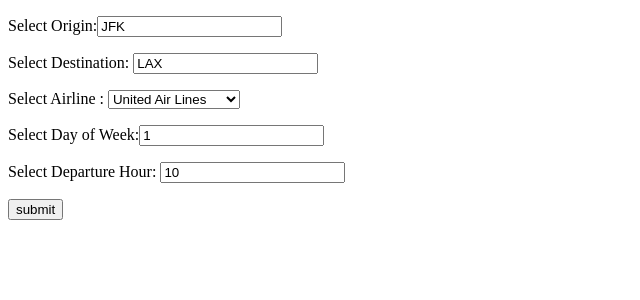
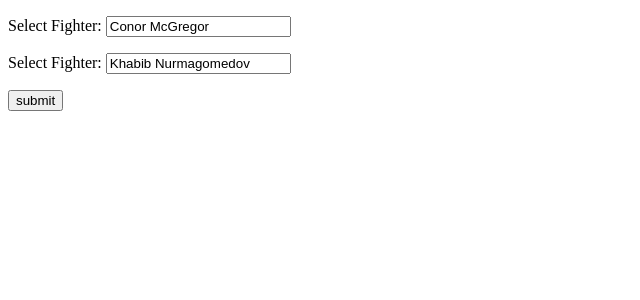
Before and after one commit to happytcj/Flask-CV, a Flask app: page / in a window 1280 px wide. Shown: the top 300 px of the page, without its empty margins (0-640 px from the left). Run offline with Flask 2, Linux system fonts and the light colour scheme; parts of the project's set-up code (start-up, migrations or seed data) failed here and were passed over; some libraries are stand-ins or nearby versions.

Commit message:
autocomplete! some input robustness

```diff
--- a/application.py
+++ b/application.py
@@ -1,4 +1,4 @@
-from flask import Flask, request, render_template, Response
+from flask import Flask, request, render_template, Response, jsonify
 from Modules.preprocess_helper import *
 import json
 import numpy as np
@@ -15,6 +15,13 @@ with open('df_5w.pkl', 'rb') as file:
 with open ('names.pkl', 'rb') as file:
     fighters = pickle.load(file)
 
+@application.route('/autocomplete1', methods=['GET'])
+@application.route('/autocomplete2', methods=['GET'])
+def autocomplete():
+    search = request.args.get('q')
+    res = [x for x in fighters if search.lower() in x.lower()]
+    return jsonify(matching_results=res)
+
 @application.route('/', methods=['GET', 'POST'])
 @application.route('/index', methods=['GET', 'POST'])
 def index():
@@ -27,8 +34,10 @@ def predict():
 
         fighter1 = result['fighter1'].split(' ')
         fighter2 = result['fighter2'].split(' ')
-        stat1 = df_5w[(df_5w['first'] == fighter1[0]) & (df_5w['last'] == fighter1[1])]
-        stat2 = df_5w[(df_5w['first'] == fighter2[0]) & (df_5w['last'] == fighter2[1])]
+        stat1 = df_5w[(df_5w['first'].str.lower() == fighter1[0].lower()) &
+                (df_5w['last'].str.lower() == fighter1[1].lower())]
+        stat2 = df_5w[(df_5w['first'].str.lower() == fighter2[0].lower()) &
+                (df_5w['last'].str.lower() == fighter2[1].lower())]
         stat1.loc[:,'result'] = 'n/a'
         stat2.loc[:,'result'] = 'n/a'
 
--- a/templates/index.html
+++ b/templates/index.html
@@ -1,22 +1,58 @@
 <!DOCTYPE html>
 <html>
 <title>MMA Prediction App</title>
+
+<head>
+<link href="//code.jquery.com/ui/1.10.2/themes/smoothness/jquery-ui.css" rel="Stylesheet"></link>
+<script src="//code.jquery.com/jquery-2.2.0.min.js"></script>
+<script src="//code.jquery.com/ui/1.10.2/jquery-ui.js" ></script>
+
+<script type="text/javascript">
+$(function() {
+    $("#autocomplete1").autocomplete({
+        source:function(request, response) {
+            $.getJSON("{{url_for('autocomplete')}}",{
+                q: request.term, // in flask, "q" will be the argument to look for using request.args
+            }, function(data) {
+                response(data.matching_results); // matching_results from jsonify
+            });
+        },
+        minLength: 2,
+        select: function(event, ui) {
+            console.log(ui.item.value); // not in your question, but might help later
+        }
+    });
+    $("#autocomplete2").autocomplete({
+        source:function(request, response) {
+            $.getJSON("{{url_for('autocomplete')}}",{
+                q: request.term, // in flask, "q" will be the argument to look for using request.args
+            }, function(data) {
+                response(data.matching_results); // matching_results from jsonify
+            });
+        },
+        minLength: 2,
+        select: function(event, ui) {
+            console.log(ui.item.value); // not in your question, but might help later
+        }
+    });
+})
+
+</script>
+</head>
+
 <body>
 
 <form action = "/predict" method="POST">
-	<p> Select Origin:<input name="origin" type ="text" value="JFK" /> </p>
-	<p> Select Destination: <input name="dest" type ="text" value="LAX" /> </p>
-	<p> Select Airline :
-	<select name="unique_carrier">
-		<option value="AA">American Airlines </option>
-		<option value="DL">Delta Air Lines </option>
-		<option value="B6">JetBlue Airways</option>
-		<option value="WN">Southwest Airlines </option>
-		<option value="UA" selected>United Air Lines </option>
-	</select>
-	<p> Select Day of Week:<input name="day_of_week" type ="text" value="1" /> </p>
-	<p> Select Departure Hour: <input name="dep_hour" type ="text" value="10" /> </p>
+	<p> Select Fighter: <input name="fighter1" type ="text"
+		id="autocomplete1"
+		value="Conor McGregor" class="form-control input-lg" /> </p>
+	<p> Select Fighter: <input name="fighter2" type ="text"
+		id="autocomplete2"
+		value="Khabib Nurmagomedov" class="form-control input-lg"/> </p>
+
 	<p> <input type ="submit" value="submit" /> </p>
 </form>
+
+
 </body>
 </html>
```
Also changed, not shown: 2 other files.
